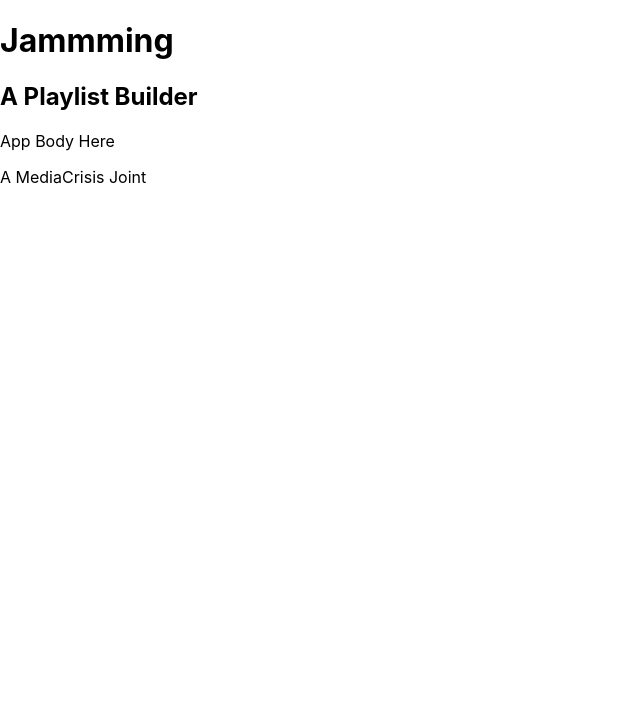
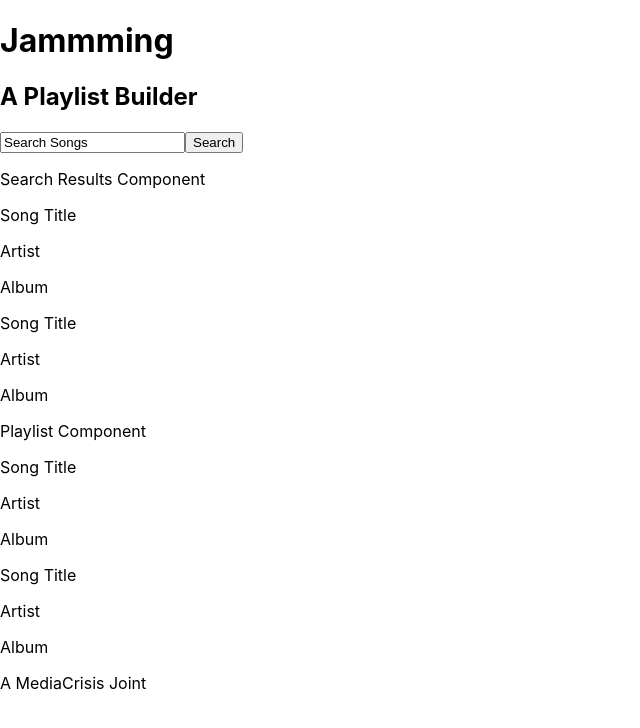
Before and after one commit to mediacrisis/jammming, a React (Create React App) app: page / in a window 1280 px wide. Shown: the top 728 px of the page, without its empty margins (0-640 px from the left). Built offline with nearby package versions, Linux system fonts and the light colour scheme.

Commit message:
Create search and playlist components.

```diff
--- /dev/null
+++ b/src/components/Playlist.js
@@ -0,0 +1,13 @@
+import React from 'react';
+import Tracklist from './Tracklist';
+
+const Playlist = () => {
+	return (
+		<div>
+		<p>Playlist Component</p>
+		<Tracklist />
+		</div>
+	);
+}
+
+export default Playlist;
--- /dev/null
+++ b/src/components/SearchBar.js
@@ -0,0 +1,14 @@
+import React from 'react';
+
+const SearchBar = () => {
+	return (
+		<div>
+			<form>
+				<input type="text" name="search" id="search" value="Search Songs" />
+				<input type="submit" value="Search" />
+			</form>
+		</div>
+	);
+};
+
+export default SearchBar;
--- /dev/null
+++ b/src/components/SearchResults.js
@@ -0,0 +1,13 @@
+import React from 'react';
+import Tracklist from './Tracklist';
+
+const SearchResults = () => {
+	return (
+		<div>
+			<p>Search Results Component</p>
+			<Tracklist />
+		</div>
+	);
+};
+
+export default SearchResults;
--- /dev/null
+++ b/src/components/Track.js
@@ -0,0 +1,15 @@
+import React from 'react';
+// @TODO: confirm all props needed per track (currently just song title, album and artist for dummy data).
+// @TODO: include add to playlist button.
+
+const Track = (props) => {
+	return (
+		<div>
+			<p>Song Title</p>
+			<p>Artist</p>
+			<p>Album</p>
+		</div>
+	);
+};
+
+export default Track;
--- /dev/null
+++ b/src/components/Tracklist.js
@@ -0,0 +1,14 @@
+import React from 'react';
+import Track from './Track';
+// @TODO: create dummy tracklist JSON object, run a loop to pass props into Track component.
+
+const Tracklist = () => {
+	return (
+		<div>
+			<Track />
+			<Track />
+		</div>
+	);
+};
+
+export default Tracklist;
--- a/src/containers/AppBody.js
+++ b/src/containers/AppBody.js
@@ -1,8 +1,15 @@
 import React from 'react';
+import SearchBar from '../components/SearchBar';
+import SearchResults from '../components/SearchResults';
+import Playlist from '../components/Playlist';
 
 const AppBody = () => {
 	return (
-		<p>App Body Here</p>
+		<div>
+			<SearchBar />
+			<SearchResults />
+			<Playlist />
+		</div>
 	);
 };
 
```
